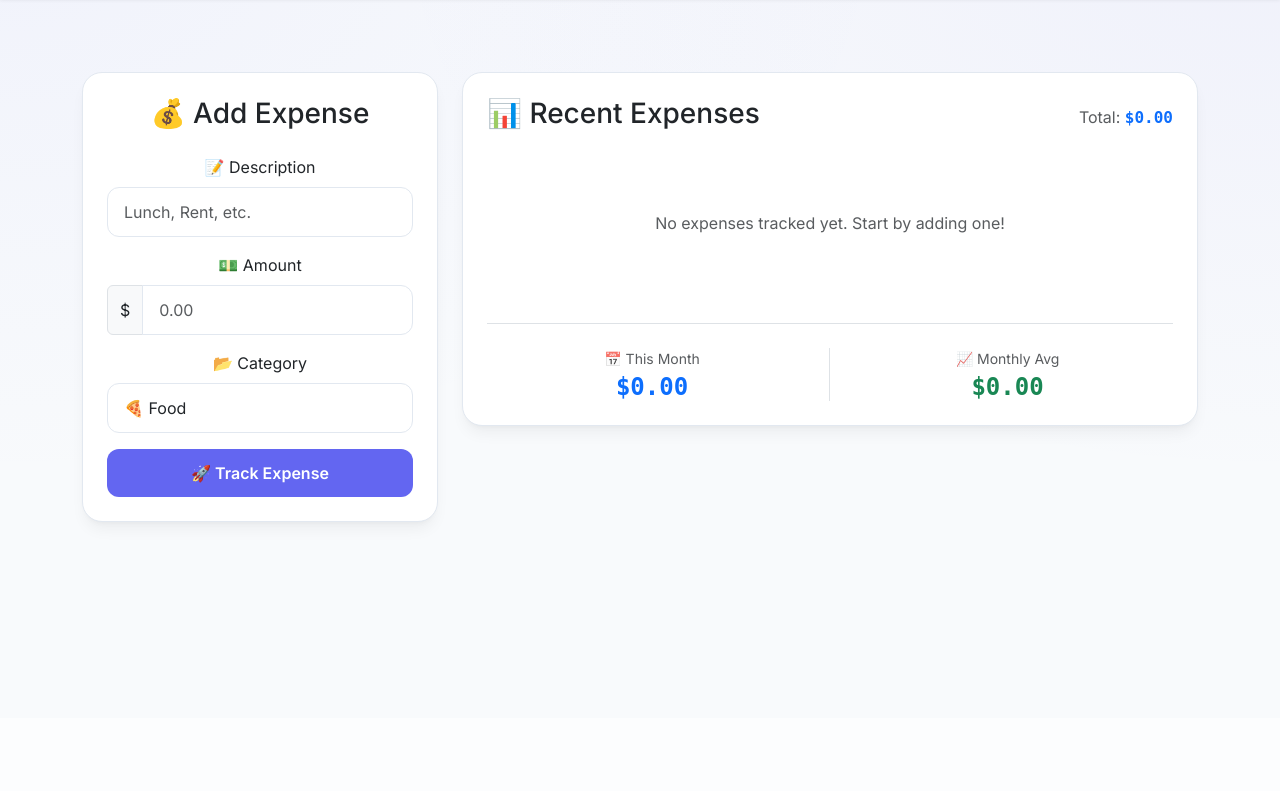
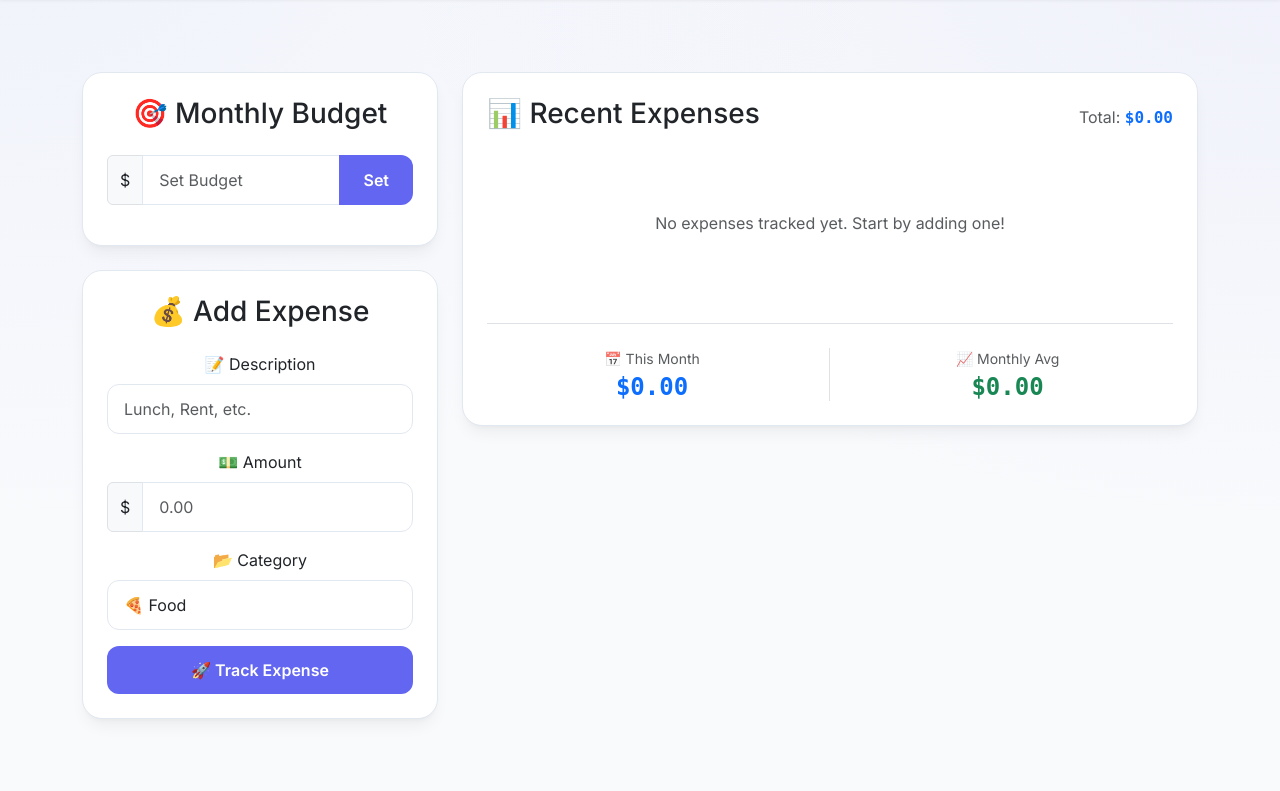
Before and after one commit to fsrkh12-arch/Expense-Tracker, a Flask app: template templates/index.html in a window 1280 px wide. Shown: the part 82-873 px from the top of the page. Before the commit the page ends 609 px from the top, so only its background shows below. Run offline with Flask 3, Linux system fonts and the light colour scheme; the template is opened without the code that fills it, so the values that code supplies are empty; some libraries are stand-ins or nearby versions.

Commit message:
Add monthly budget setting and tracking functionality for users
Introduces a new route "/set_budget" to allow users to set a monthly budget, updates the index page to display the budget, progress, and remaining amount, and modifies the `app.py` to fetch and store budget information in the database.

Replit-Commit-Author: Agent
Replit-Commit-Session-Id: 2def4a92-d591-4424-90c7-3f4aeb6bdfbc
Replit-Commit-Checkpoint-Type: full_checkpoint
Replit-Commit-Event-Id: 2aeee7a6-f98f-4666-9006-6b9e77af0ac4
Replit-Commit-Screenshot-Url: https://storage.googleapis.com/screenshot-production-us-central1/7b3703dd-4e41-472e-9306-6cbdb0d8c263/2def4a92-d591-4424-90c7-3f4aeb6bdfbc/7SPxrSg
Replit-Helium-Checkpoint-Created: true

```diff
--- a/app.py
+++ b/app.py
@@ -62,7 +62,26 @@ def index():
     else:
         avg_monthly = 0
 
-    return render_template("index.html", expenses=expenses, total=total, month_total=month_total, avg_monthly=avg_monthly)
+    # Get budget
+    budget_row = db.execute("SELECT amount FROM budgets WHERE user_id = ?", user_id)
+    budget = float(budget_row[0]["amount"]) if budget_row else 0.0
+    remaining = budget - month_total
+
+    return render_template("index.html", expenses=expenses, total=total, month_total=month_total, avg_monthly=avg_monthly, budget=budget, remaining=remaining)
+
+
+@app.route("/set_budget", methods=["POST"])
+@login_required
+def set_budget():
+    """Set monthly budget"""
+    amount = request.form.get("budget")
+    if not amount:
+        flash("Please enter a budget amount")
+        return redirect("/")
+
+    db.execute("INSERT INTO budgets (user_id, amount) VALUES (?, ?) ON CONFLICT(user_id) DO UPDATE SET amount = excluded.amount", session["user_id"], amount)
+    flash("Budget updated! 🎯")
+    return redirect("/")
 
 
 @app.route("/add", methods=["POST"])
--- a/templates/index.html
+++ b/templates/index.html
@@ -6,6 +6,43 @@
 <div class="container mt-4">
     <div class="row">
         <div class="col-md-4">
+            <div class="card p-4 mb-4">
+                <h3 class="mb-4">🎯 Monthly Budget</h3>
+                <form action="/set_budget" method="post" class="mb-3">
+                    <div class="input-group">
+                        <span class="input-group-text">$</span>
+                        <input type="number" step="0.01" name="budget" class="form-control" placeholder="Set Budget" value="{{ budget if budget > 0 else '' }}" required>
+                        <button class="btn btn-primary" type="submit">Set</button>
+                    </div>
+                </form>
+                {% if budget > 0 %}
+                    <div class="mt-3">
+                        <div class="d-flex justify-content-between mb-1">
+                            <span class="text-muted small">Budget Progress</span>
+                            <span class="small fw-600 {{ 'text-danger' if remaining < 0 else 'text-success' }}">
+                                ${{ "%.2f"|format(month_total) }} / ${{ "%.2f"|format(budget) }}
+                            </span>
+                        </div>
+                        <div class="progress" style="height: 10px; border-radius: 5px;">
+                            {% set percent = (month_total / budget * 100) if budget > 0 else 0 %}
+                            <div class="progress-bar {{ 'bg-danger' if percent > 100 else 'bg-primary' }}"
+                                 role="progressbar"
+                                 style="width: {{ [percent, 100]|min }}%"
+                                 aria-valuenow="{{ percent }}"
+                                 aria-valuemin="0"
+                                 aria-valuemax="100"></div>
+                        </div>
+                        <div class="mt-2 small text-center">
+                            {% if remaining >= 0 %}
+                                <span class="text-success">✅ ${{ "%.2f"|format(remaining) }} left this month</span>
+                            {% else %}
+                                <span class="text-danger">⚠️ Over budget by ${{ "%.2f"|format(remaining|abs) }}!</span>
+                            {% endif %}
+                        </div>
+                    </div>
+                {% endif %}
+            </div>
+
             <div class="card p-4 mb-4">
                 <h3 class="mb-4">💰 Add Expense</h3>
                 <form action="/add" method="post">
```
